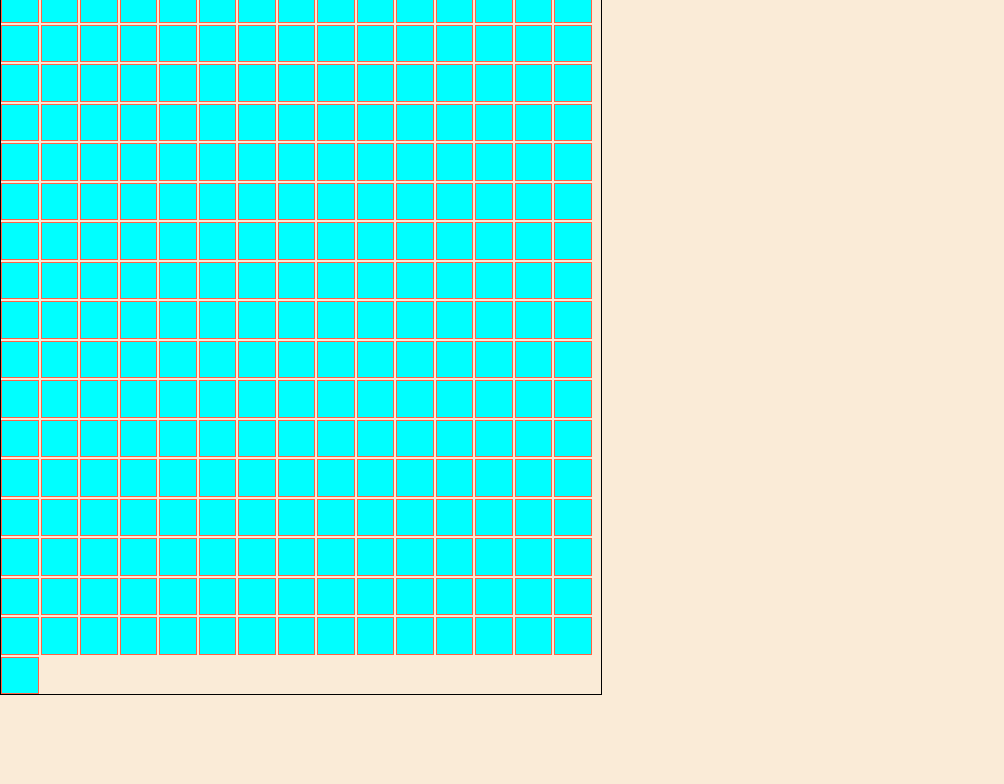
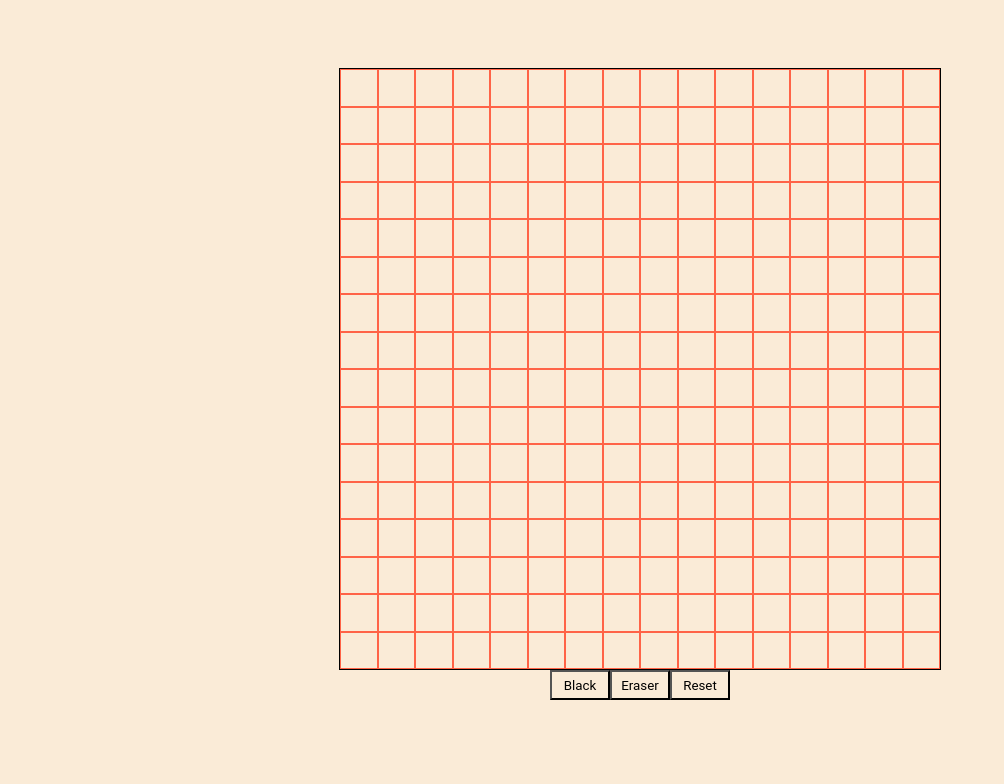
Before and after one commit to ArneChristians/Etch-A-Scetch, a plain HTML site: page index.html in a window 1280 px wide. Shown: the part 74-858 px from the top of the page, without its empty margins (0-1004 px from the left). Before the commit the page ends 800 px from the top, so only its background shows below. Drawn offline with Linux system fonts and the light colour scheme.

Commit message:
Added Scetch Grid and Basic Buttons
Implemented the scetch Grid as a centered Grid, with variable sizing. Sizing is planned to be changeable by the user in the future. Buttons have no functionality yet.

```diff
--- a/index.html
+++ b/index.html
@@ -9,8 +9,13 @@
 </head>
 <body>
     <h1>Etch a Scetch</h1>
-    <div id="scetchGridContainer">
-
+    <div id="container">
+        <div id="scetchGridContainer"></div>
+        <div id="buttonBox">
+            <button id="blackPen">Black</button>
+            <button id="eraser">Eraser</button>
+            <button id="reset">Reset</button>
+        </div>
     </div>
 </body>
 </html>
--- a/javascript.js
+++ b/javascript.js
@@ -2,6 +2,8 @@ const container = document.getElementById("scetchGridContainer");
 
 function createScetchGrid(size) {
     container.innerHTML = "";
+    container.style.setProperty('--grid-rows', size);
+    container.style.setProperty('--grid-columns', size);
     const gridSize = size*size;
     for(let i = 0; i < gridSize; i++) {
         const cell = document.createElement("div");
@@ -9,10 +11,6 @@ function createScetchGrid(size) {
         container.appendChild(cell)
     }
 
-    const cellWidth = 'calc(100% / ${size} - 2px)';
-    container.querySelectorAll(".cell").forEach(element => {
-        element.style.flexBasis = cellWidth;
-    });
 }
 
 createScetchGrid(16);
--- a/styles.css
+++ b/styles.css
@@ -3,6 +3,12 @@
     padding: 0px;
     font-family: 'Roboto';
     background-color:antiquewhite
+}
+
+:root {
+    /*Will be overwritten later */
+    --grid-rows: 1;
+    --grid-columns: 1;
 }
 
 h1 {
@@ -13,19 +19,32 @@ h1 {
     color: chocolate;
 }
 
+#container {
+    display: flex;
+    justify-content: center;
+    align-items: center;
+    flex-direction: column;
+    height: 100vh;
+}
+
 #scetchGridContainer {
-    display: flex;
-    flex-wrap: wrap;
+    display: grid;
     width: 600px;
-    gap: 2px;
+    aspect-ratio: 1 / 1;
     border: 1px solid black;
-
+    grid-template-columns: repeat(var(--grid-columns), 1fr);
+    grid-template-rows: repeat(var(--grid-rows), 1fr);
 }
 
 .cell {
+    border: 1px solid tomato;
+}
+
+#buttonBox {
     display: flex;
-    background-color: aqua;
-    border: 1px solid tomato;
-    aspect-ratio: 1 / 1;
-    flex: 0 0 calc(100% / 16 - 2px);
 }
+
+button {
+    width: 60px;
+    height: 30px;
+}
```
